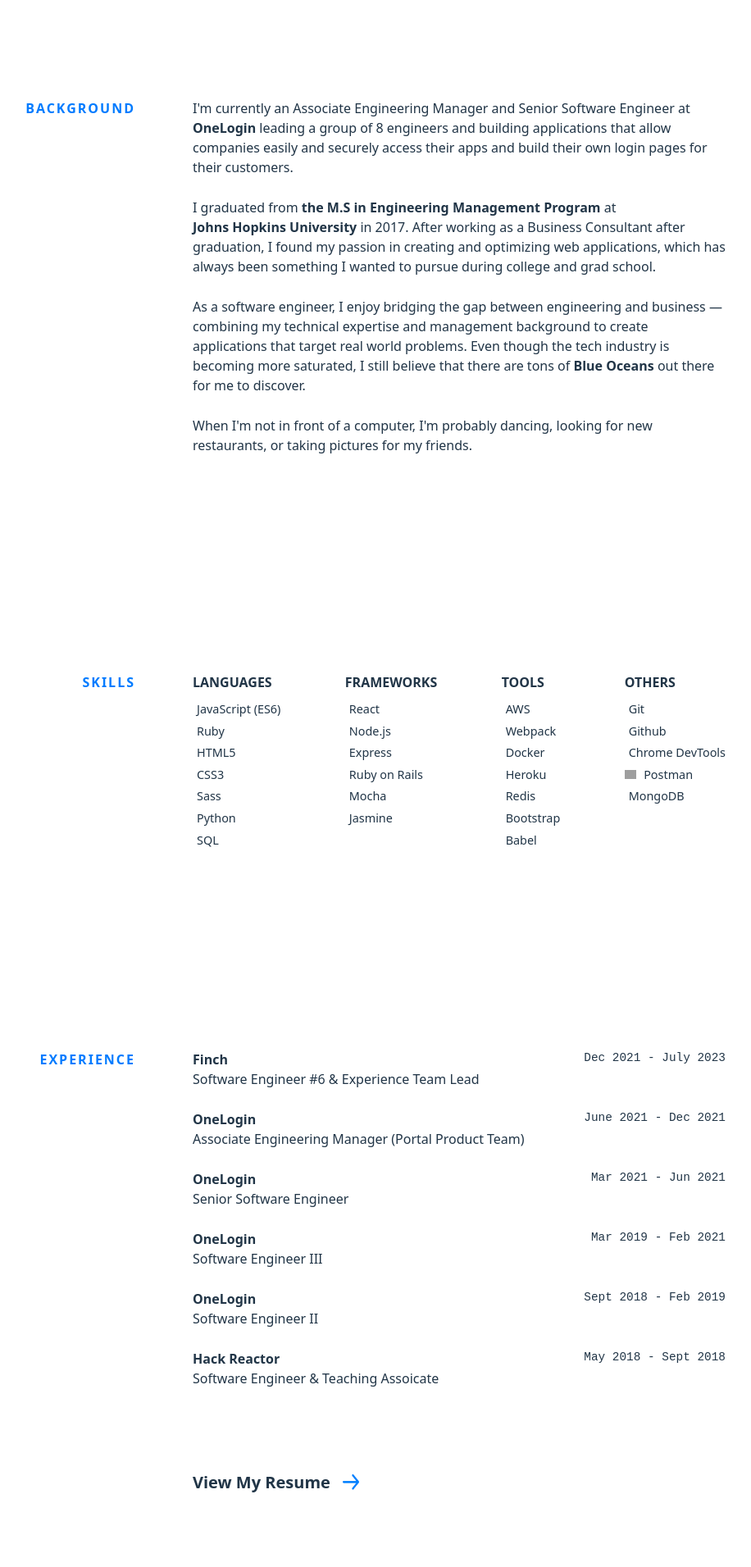
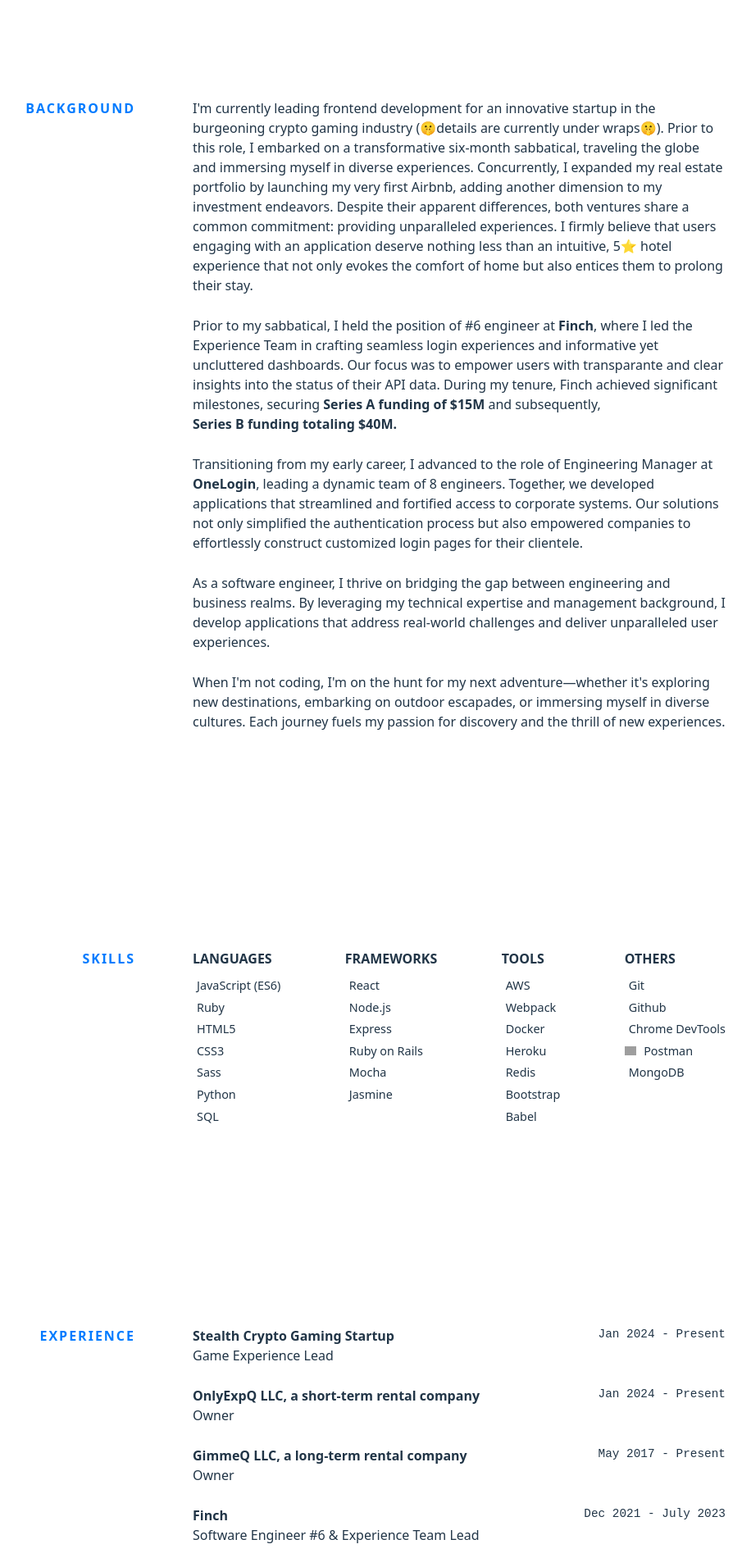
Before and after one commit to dylanqian29/the-dylan-qian, a React (Vite) app: page / in a window 1280 px wide. Shown: the part 800-2711 px from the top of the page at 82% size, without its empty margins (215-1131 px from the left). Built offline with nearby package versions, Linux system fonts and the light colour scheme; grey boxes are pictures that could not be loaded; some icons are missing.

Commit message:
updated hero, background, experience

```diff
--- a/src/sections/Background.tsx
+++ b/src/sections/Background.tsx
@@ -39,42 +39,56 @@
     <SectionTitle>Background</SectionTitle>
     <SectionContent>
       <BackgroundParagraph>
-        I'm currently an Associate Engineering Manager and Senior Software
-        Engineer at{" "}
+        I'm currently leading frontend development for an innovative startup in
+        the burgeoning crypto gaming industry (🤫details are currently under
+        wraps🤫). Prior to this role, I embarked on a transformative six-month
+        sabbatical, traveling the globe and immersing myself in diverse
+        experiences. Concurrently, I expanded my real estate portfolio by
+        launching my very first Airbnb, adding another dimension to my
+        investment endeavors. Despite their apparent differences, both ventures
+        share a common commitment: providing unparalleled experiences. I firmly
+        believe that users engaging with an application deserve nothing less
+        than an intuitive, 5⭐️ hotel experience that not only evokes the
+        comfort of home but also entices them to prolong their stay.
+      </BackgroundParagraph>
+      <BackgroundParagraph>
+        Prior to my sabbatical, I held the position of #6 engineer at{" "}
+        <BackgroundLink href="https://tryfinch.com/">Finch</BackgroundLink>,
+        where I led the Experience Team in crafting seamless login experiences
+        and informative yet uncluttered dashboards. Our focus was to empower
+        users with transparante and clear insights into the status of their API
+        data. During my tenure, Finch achieved significant milestones, securing{" "}
+        <BackgroundLink href="https://www.tryfinch.com/blog/finch-raises-15m-series-a-to-power-the-future-of-connected-and-programmable-employment">
+          Series A funding of $15M
+        </BackgroundLink>{" "}
+        and subsequently,{" "}
+        <BackgroundLink href="https://www.tryfinch.com/blog/announcing-finchs-40m-series-b">
+          Series B funding totaling $40M.
+        </BackgroundLink>{" "}
+      </BackgroundParagraph>
+      <BackgroundParagraph>
+        Transitioning from my early career, I advanced to the role of
+        Engineering Manager at{" "}
         <BackgroundLink href="https://www.hackreactor.com/">
           OneLogin
-        </BackgroundLink>{" "}
-        leading a group of 8 engineers and building applications that allow
-        companies easily and securely access their apps and build their own
-        login pages for their customers.
+        </BackgroundLink>
+        , leading a dynamic team of 8 engineers. Together, we developed
+        applications that streamlined and fortified access to corporate systems.
+        Our solutions not only simplified the authentication process but also
+        empowered companies to effortlessly construct customized login pages for
+        their clientele.
       </BackgroundParagraph>
       <BackgroundParagraph>
-        I graduated from{" "}
-        <BackgroundLink href="https://msem.engineering.jhu.edu/">
-          the M.S in Engineering Management Program
-        </BackgroundLink>{" "}
-        at{" "}
-        <BackgroundLink href="https://www.jhu.edu/">
-          Johns Hopkins University
-        </BackgroundLink>{" "}
-        in 2017. After working as a Business Consultant after graduation, I
-        found my passion in creating and optimizing web applications, which has
-        always been something I wanted to pursue during college and grad school.
+        As a software engineer, I thrive on bridging the gap between engineering
+        and business realms. By leveraging my technical expertise and management
+        background, I develop applications that address real-world challenges
+        and deliver unparalleled user experiences.
       </BackgroundParagraph>
       <BackgroundParagraph>
-        As a software engineer, I enjoy bridging the gap between engineering and
-        business &mdash; combining my technical expertise and management
-        background to create applications that target real world problems. Even
-        though the tech industry is becoming more saturated, I still believe
-        that there are tons of{" "}
-        <BackgroundLink href="https://en.wikipedia.org/wiki/Blue_Ocean_Strategy">
-          Blue Oceans
-        </BackgroundLink>{" "}
-        out there for me to discover.
-      </BackgroundParagraph>
-      <BackgroundParagraph>
-        When I'm not in front of a computer, I'm probably dancing, looking for
-        new restaurants, or taking pictures for my friends.
+        When I'm not coding, I'm on the hunt for my next adventure—whether it's
+        exploring new destinations, embarking on outdoor escapades, or immersing
+        myself in diverse cultures. Each journey fuels my passion for discovery
+        and the thrill of new experiences.
       </BackgroundParagraph>
     </SectionContent>
   </Section>
--- a/src/sections/Experience.tsx
+++ b/src/sections/Experience.tsx
@@ -62,6 +62,33 @@
         <Job>
           <JobDetail>
             <Company>
+              <a>Stealth Crypto Gaming Startup</a>
+            </Company>
+            <Time>Jan 2024 - Present</Time>
+          </JobDetail>
+          <div>Game Experience Lead</div>
+        </Job>
+        <Job>
+          <JobDetail>
+            <Company>
+              <a>OnlyExpQ LLC, a short-term rental company</a>
+            </Company>
+            <Time>Jan 2024 - Present</Time>
+          </JobDetail>
+          <div>Owner </div>
+        </Job>
+        <Job>
+          <JobDetail>
+            <Company>
+              <a>GimmeQ LLC, a long-term rental company</a>
+            </Company>
+            <Time>May 2017 - Present</Time>
+          </JobDetail>
+          <div>Owner </div>
+        </Job>
+        <Job>
+          <JobDetail>
+            <Company>
               <a href="https://tryfinch.com/">Finch</a>
             </Company>
             <Time>Dec 2021 - July 2023</Time>
@@ -75,34 +102,16 @@
             </Company>
             <Time>June 2021 - Dec 2021</Time>
           </JobDetail>
-          <div>Associate Engineering Manager (Portal Product Team)</div>
+          <div>Engineering Manager - Portal Product Team</div>
         </Job>
         <Job>
           <JobDetail>
             <Company>
               <a href="https://www.onelogin.com/">OneLogin</a>
             </Company>
-            <Time>Mar 2021 - Jun 2021</Time>
+            <Time>Sept 2018 - Jun 2021</Time>
           </JobDetail>
-          <div>Senior Software Engineer</div>
-        </Job>
-        <Job>
-          <JobDetail>
-            <Company>
-              <a href="https://www.onelogin.com/">OneLogin</a>
-            </Company>
-            <Time>Mar 2019 - Feb 2021</Time>
-          </JobDetail>
-          <div>Software Engineer III</div>
-        </Job>
-        <Job>
-          <JobDetail>
-            <Company>
-              <a href="https://www.onelogin.com/">OneLogin</a>
-            </Company>
-            <Time>Sept 2018 - Feb 2019</Time>
-          </JobDetail>
-          <div>Software Engineer II</div>
+          <div>Software Engineer II ↗️ Senior Software Engineer</div>
         </Job>
         <Job>
           <JobDetail>
--- a/src/sections/Hero.tsx
+++ b/src/sections/Hero.tsx
@@ -163,9 +163,9 @@
 
       <Tagline>
         I'm
-        <Name> Dylan Qian</Name>, a San Francisco based full-stack software
-        engineer and dancer who focuses on building creative and beautiful
-        interfaces 👨🏻‍💻
+        <Name> Dylan Qian</Name>, a Southern California based full-stack
+        software engineer and real estate investor dedicated to delivering
+        exceptional experiences 👨🏻‍💻
       </Tagline>
 
       <Contact>
--- a/src/sections/Projects.tsx
+++ b/src/sections/Projects.tsx
@@ -96,7 +96,7 @@
           <ProjectName>Data Sync</ProjectName>
           <ProjectDescription>
             Reduce latency significantly (99% for many payroll providers such as
-            Gusto). Enable enable quick retrieval of company, directory, and pay
+            Gusto). Enable quick retrieval of company, directory, and pay
             statements within secs.
           </ProjectDescription>
         </ProjectFigCaption>
```
Also changed, not shown: 1 other file (tests, documents, lock files or other folders).
